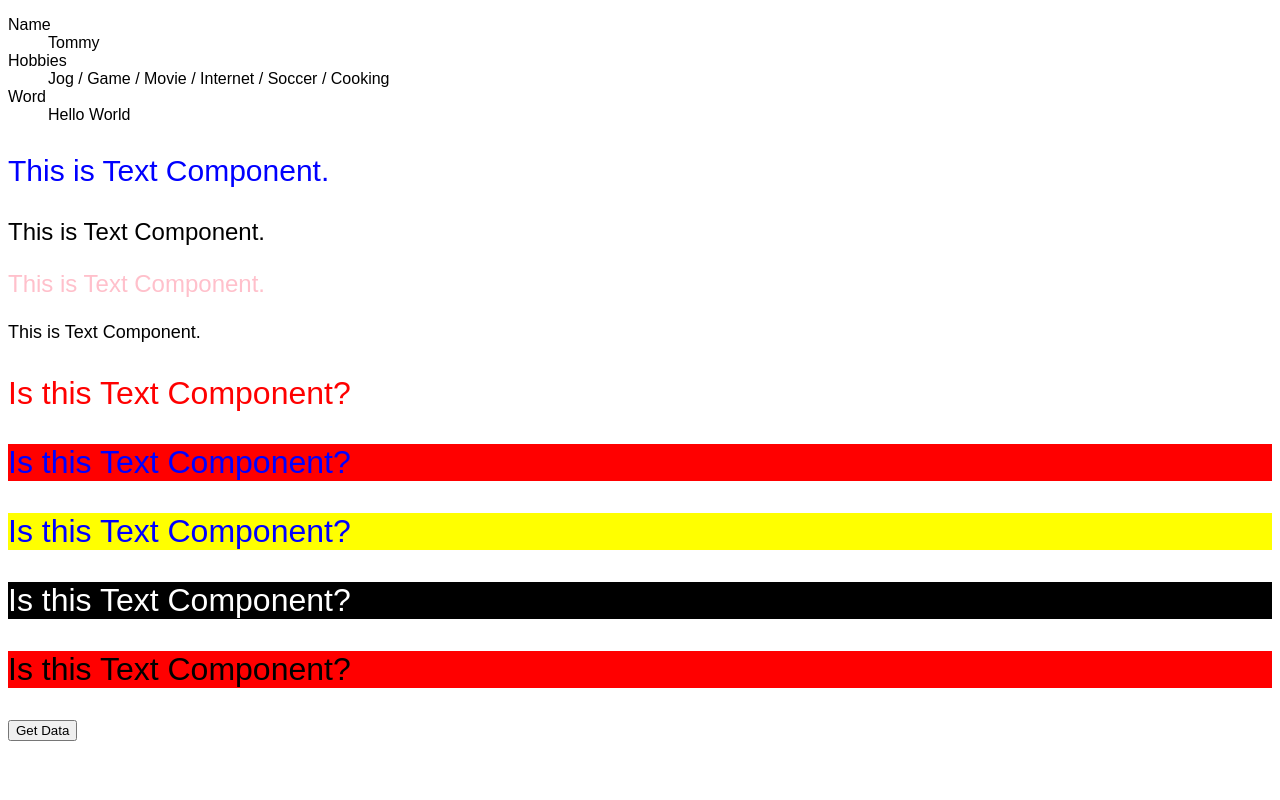
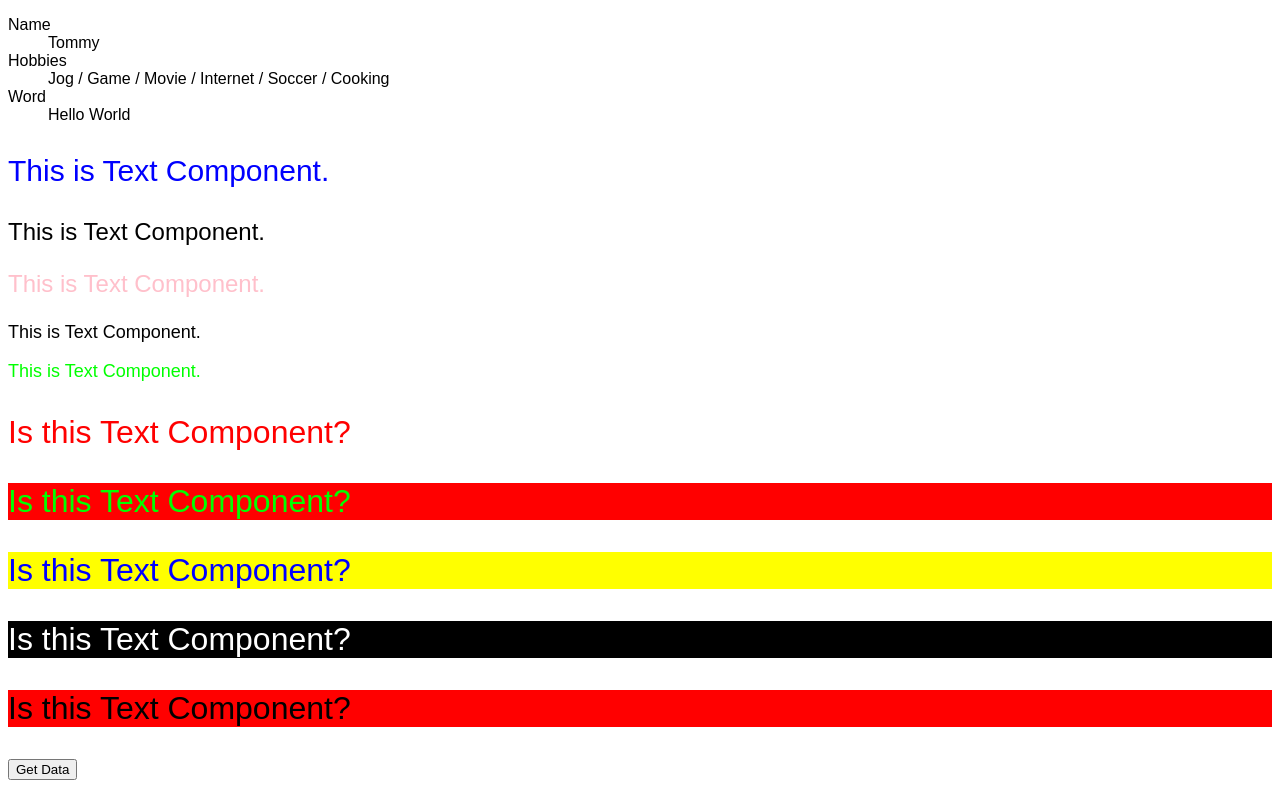
Before and after one commit to koyamal/learn-react-02-07, a React (Create React App) app: page / in a window 1280 px wide. Built offline with nearby package versions, Linux system fonts and the light colour scheme.

Commit message:
Change color of Text, Text2

```diff
--- a/src/App.tsx
+++ b/src/App.tsx
@@ -30,8 +30,9 @@ export default function App() {
       <Text content="This is Text Component." />
       <Text color="pink" content="This is Text Component." />
       <Text color="black" fontSize="18px" content="This is Text Component." />
+      <Text color="lime" fontSize="18px" content="This is Text Component." />
       <Text color="red" fontSize="32px" content="Is this Text Component?" />
-      <Text2 color="blue" fontSize="32px" content="Is this Text Component?" />
+      <Text2 color="lime" fontSize="32px" content="Is this Text Component?" />
       <Text2
         color="blue"
         fontSize="32px"
```
